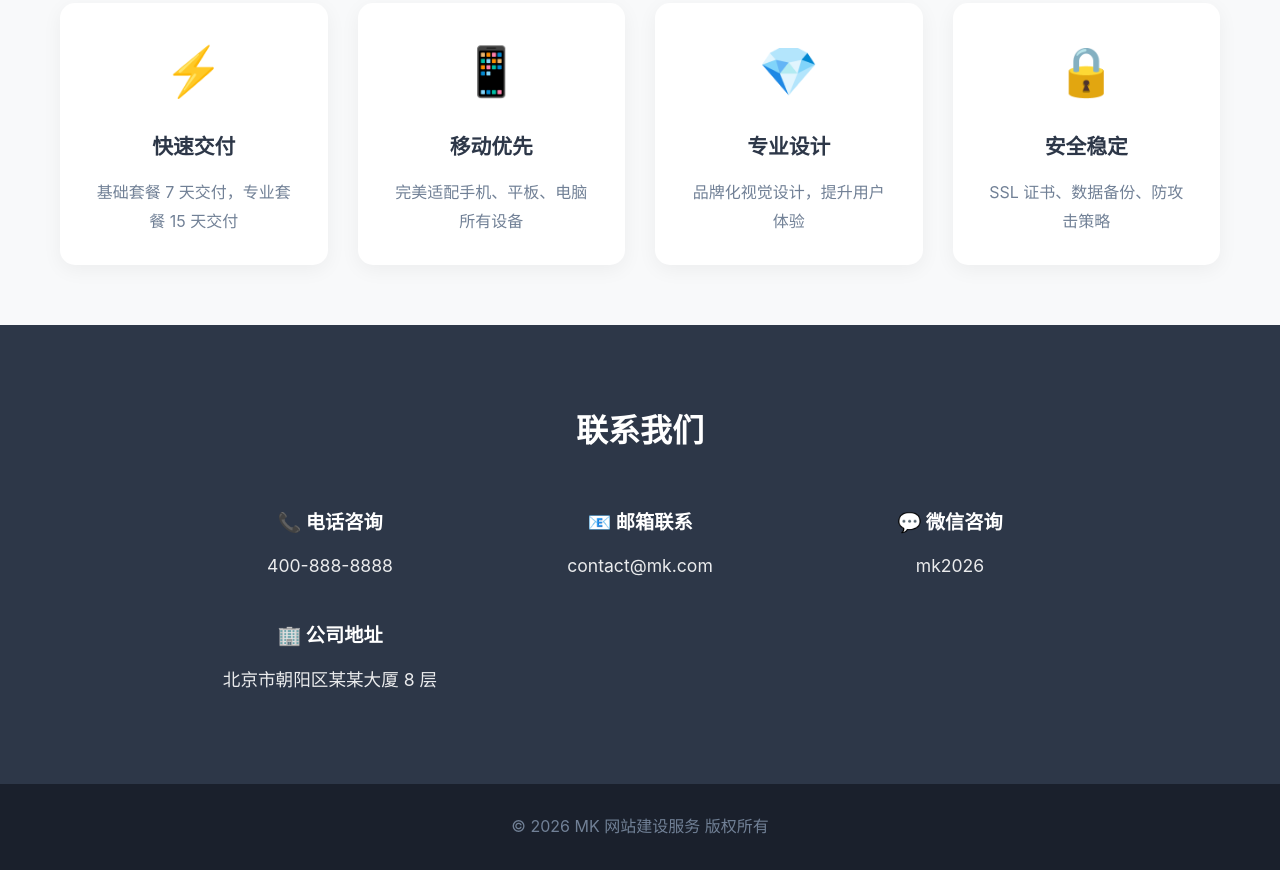
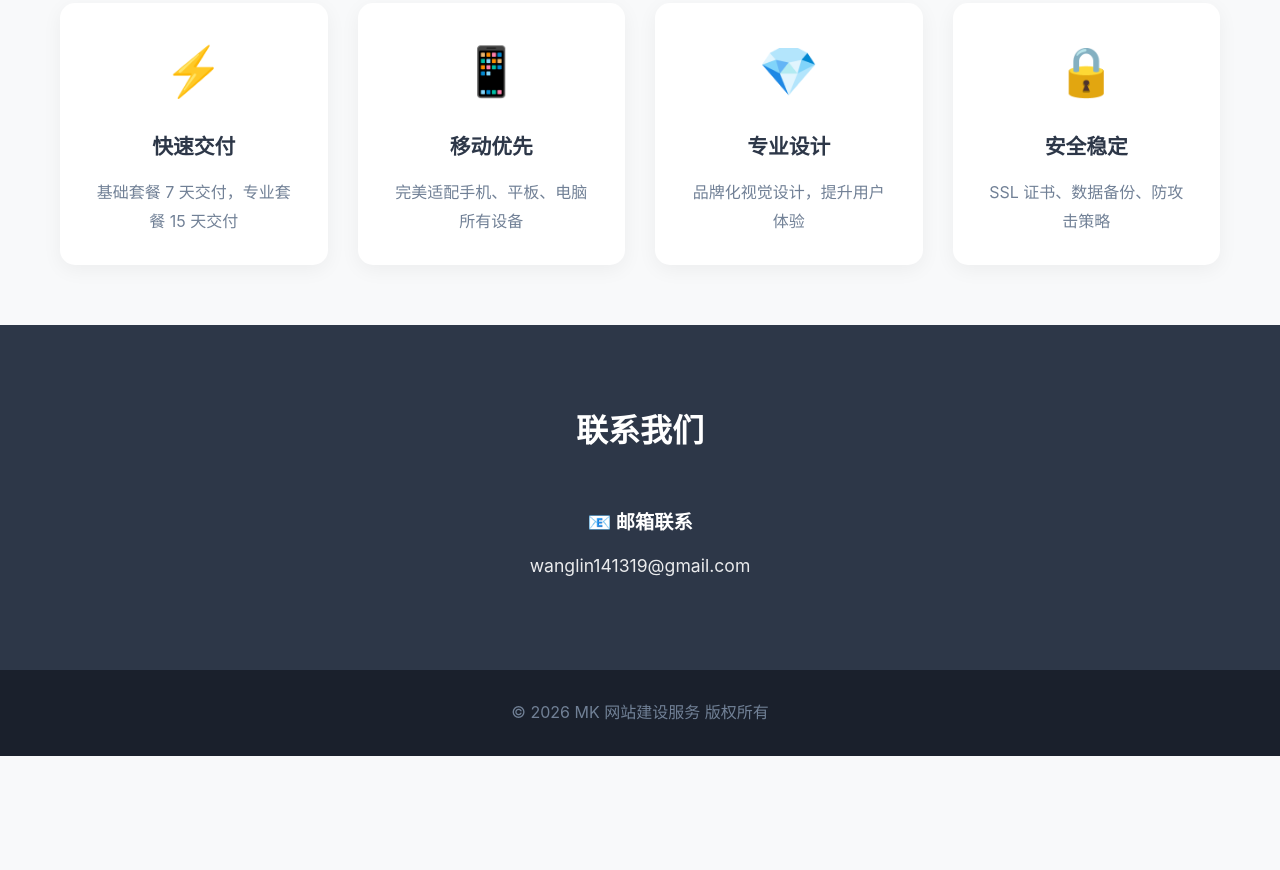
Before and after one commit to wanglin141319-bit/mk-web-service, a plain HTML site: page mk-web-service.html in a window 1280 px wide. Shown: the part 2731-3601 px from the top of the page. After the commit the page ends 3487 px from the top, so only its background shows below. Drawn offline with Linux system fonts and the light colour scheme.

Commit message:
Update contact information to email only

```diff
--- a/mk-web-service.html
+++ b/mk-web-service.html
@@ -667,24 +667,12 @@
     <section class="contact" id="contact">
         <div class="container">
             <h2>联系我们</h2>
-            <div class="contact-grid">
-                <div class="contact-item">
-                    <h3>📞 电话咨询</h3>
-                    <p>400-888-8888</p>
-                </div>
-                <div class="contact-item">
-                    <h3>📧 邮箱联系</h3>
-                    <p>contact@mk.com</p>
-                </div>
-                <div class="contact-item">
-                    <h3>💬 微信咨询</h3>
-                    <p>mk2026</p>
-                </div>
-                <div class="contact-item">
-                    <h3>🏢 公司地址</h3>
-                    <p>北京市朝阳区某某大厦 8 层</p>
-                </div>
+        <div class="contact-grid">
+            <div class="contact-item">
+                <h3>📧 邮箱联系</h3>
+                <p>wanglin141319@gmail.com</p>
             </div>
+        </div>
         </div>
     </section>
 
```
Also changed, not shown: 1 other file.
